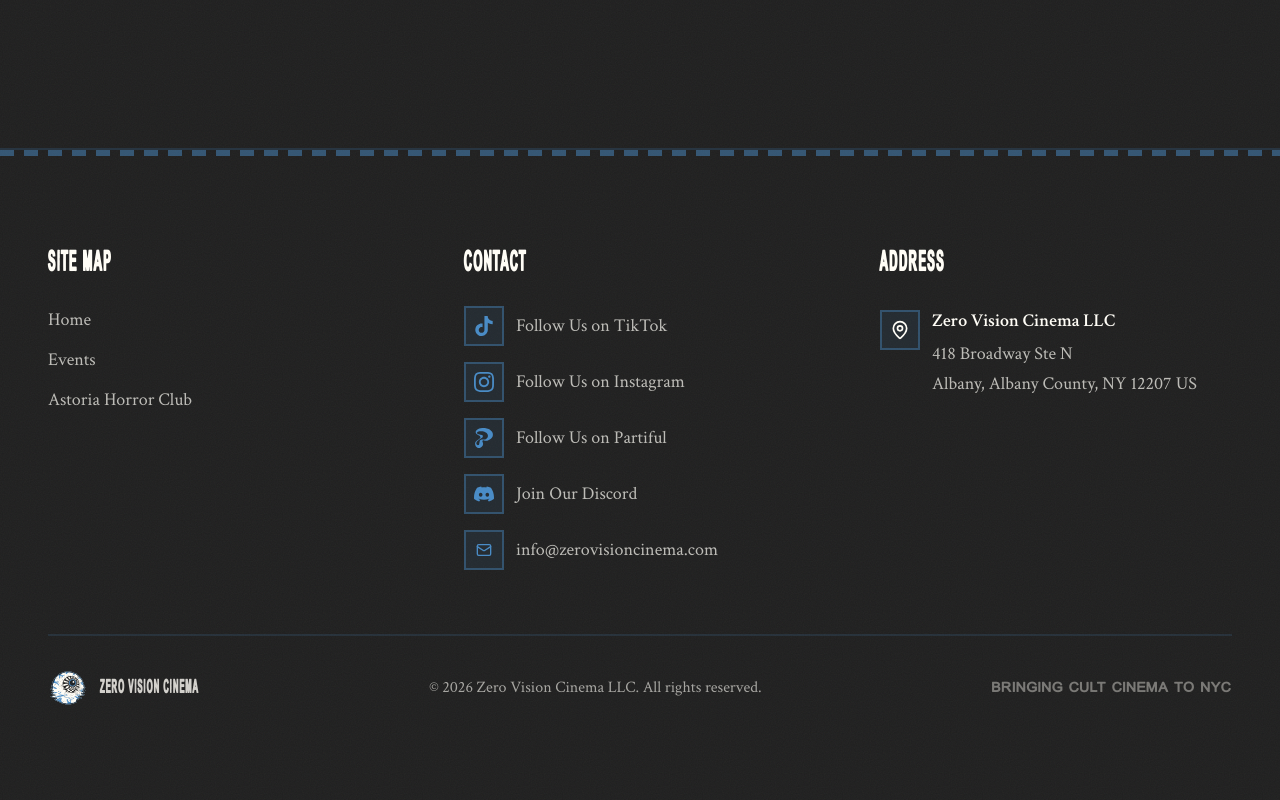
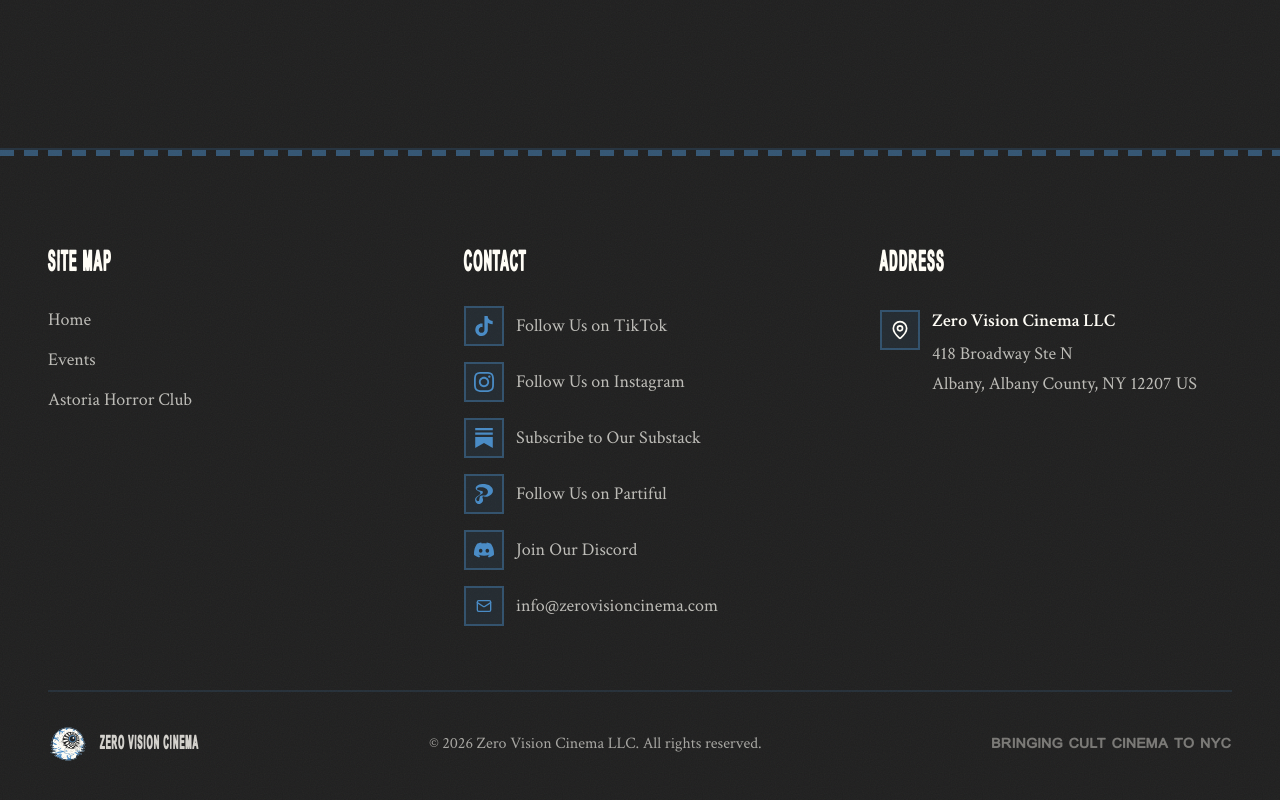
Before and after one commit to TomHerrmann/zero-vision-cinema, a Next.js app: page /terms in a window 1280 px wide. Shown: the part 1432-2232 px from the top of the page. Built offline with nearby package versions, Linux system fonts and the light colour scheme.

Commit message:
add substack link

```diff
--- a/app/(frontend)/links/page.tsx
+++ b/app/(frontend)/links/page.tsx
@@ -5,6 +5,7 @@ import {
   ZVC_INSTAGRAM_URL,
   ZVC_NEWSLETTER_URL,
   ZVC_SITE_URL,
+  ZVC_SUBSTACK_URL,
 } from '@/app/contsants/constants';
 import { Button } from '@/components/ui/button';
 import { Card, CardContent } from '@/components/ui/card';
@@ -37,6 +38,10 @@ const socialLins: LinkItem[] = [
   {
     title: 'AHC on Instagram',
     url: `${AHC_INSTAGRAM_URL}`,
+  },
+  {
+    title: 'ZVC on Substack',
+    url: `${ZVC_SUBSTACK_URL}`,
   },
   {
     title: 'Our Newsletter',
--- a/app/contsants/constants.ts
+++ b/app/contsants/constants.ts
@@ -24,6 +24,8 @@ export const AHC_INSTAGRAM_URL = 'https://www.instagram.com/astoriahorrorclub';
 export const ZVC_INSTAGRAM_URL = 'https://www.instagram.com/zerovisioncinema';
 
 export const ZVC_TIKTOK_URL = 'https://www.tiktok.com/@zerovisioncinema';
+
+export const ZVC_SUBSTACK_URL = 'https://zerovisioncinema.substack.com/';
 
 export const AHC_LOGO_PNG_URL =
   'https://fzuxxxhgqwm9izz9.public.blob.vercel-storage.com/ahc_logo_transparent_yellow-SITE.png';
--- a/components/footer/footer.tsx
+++ b/components/footer/footer.tsx
@@ -7,6 +7,7 @@ import {
   LLC_NAME,
   ZVC_INSTAGRAM_URL,
   ZVC_TIKTOK_URL,
+  ZVC_SUBSTACK_URL,
   PARTIFUL_URL,
   AHC_DISCORD_URL,
 } from '@/app/contsants/constants';
@@ -114,6 +115,29 @@ const Footer = () => {
                   </svg>
                 </div>
                 <span className="text-lg">Follow Us on Instagram</span>
+              </Link>
+
+              <Link
+                href={ZVC_SUBSTACK_URL}
+                target="_blank"
+                className={cn(
+                  'group flex items-center gap-3 text-foreground/70',
+                  'hover:text-blue-light transition-colors duration-200',
+                  'justify-center md:justify-start'
+                )}
+              >
+                <div className="zvc-icon-frame w-10 h-10 group-hover:bg-blue-light/20 transition-colors">
+                  {/* Substack mark: two stacked bars over a bookmark ribbon */}
+                  <svg
+                    className="w-5 h-5"
+                    fill="currentColor"
+                    viewBox="0 0 24 24"
+                    aria-hidden="true"
+                  >
+                    <path d="M22.539 8.242H1.46V5.406h21.08v2.836zM1.46 10.812V24L12 18.11 22.54 24V10.812H1.46zM22.54 0H1.46v2.836h21.08V0z" />
+                  </svg>
+                </div>
+                <span className="text-lg">Subscribe to Our Substack</span>
               </Link>
 
               <Link
```
